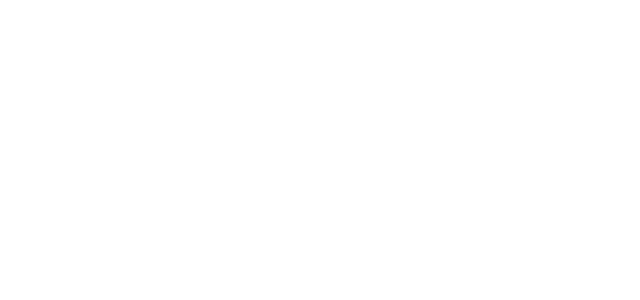
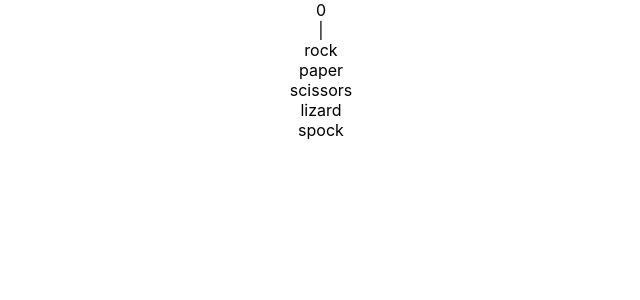
Before and after one commit to ThomasLawlor17/rock-paper-scissors-lizard-spock, a React (Create React App) app: page / in a window 1280 px wide. Shown: the top 300 px of the page, without its empty margins (319-959 px from the left). Built offline with nearby package versions, Linux system fonts and the light colour scheme; the HTML template or start-up script is replaced by a standard one.

Commit message:
game functions done

```diff
--- a/src/App.jsx
+++ b/src/App.jsx
@@ -1,9 +1,100 @@
+import { useState } from 'react';
 import './App.css';
 
+// Rules:
+// Scissors beats Paper
+// Paper beats Rock
+// Rock beats Lizard
+// Lizard beats Spock
+// Spock beats Scissors
+// Scissors beats Lizard
+// Paper beats Spock
+// Rock beats Scissors
+// Lizard beats Paper
+// Spock beats Rock
+
+// Rock beats: Lizard / Scissors | 1 - 3 / 4
+// Paper beats: Rock / Spock | 2 - 1 / 5
+// Scissors beats: Paper / Lizard | 3 - 2 / 4
+// Lizard beats: Spock / Paper | 4 - 2 / 5
+// Spock beats: Scissors / Rock | 5 - 1 / 3
+
+
+
+
+
 function App() {
+
+  const [playerScore, setPlayerScore] = useState(0)
+  const [computerScore, setComputerScore] = useState(0)
+  const [userMove, setUserMove] = useState()
+  const [computerMove, setComputerMove] = useState()
+  const [result, setResult] = useState(0)
+  // 1 = user win / 2 = computer win / 3 = draw
+
+
+  const moves = [
+    {move: 1, name: 'rock', beats: [3, 4]},
+    {move: 2, name: 'paper', beats: [1, 5]},
+    {move: 3, name: 'scissors', beats: [2, 4]},
+    {move: 4, name: 'lizard', beats: [2, 5]},
+    {move: 5, name: 'spock', beats: [1, 3]},
+  ]
+
+  const increment = () => setPlayerScore((prevCount) => prevCount + 1)
+  const decrement = () => setPlayerScore((prevCount) => prevCount - 1)
+
+  const checkWin = (opponentMove, beats) => {
+    if (beats.includes(opponentMove)) {
+      return true
+    }
+    else return false
+  }
+
+  const handleComputerMove = () => {
+    let num = Math.ceil(Math.random() * 5)
+    setComputerMove(moves[num - 1].name)
+    let computerBeats = moves[num - 1].beats
+    return {move: num, beats: computerBeats}
+  }
+
+  const handleUserMove = (move, name, beats) => {
+    setUserMove(name)
+    let computerMove = handleComputerMove()
+    if (move === computerMove.move) {
+      console.log(move, computerMove.move)
+      setResult(3)
+    }
+    else {
+      // Check user win
+      if (checkWin(computerMove.move, beats)) {
+        setResult(1)
+        increment()
+      }
+      if (checkWin(move, computerMove.beats)) {
+        setResult(2)
+        decrement()
+      }
+    }
+    console.log(result)
+  }
+
   return (
     <main className="App">
-
+      <div className="score">
+        {playerScore}
+      </div>
+      <div className="move">
+        {userMove ? userMove : null}{" | "}{computerMove ? computerMove : null}
+      </div>
+      <div className="result">
+        {result === 1 ? "User Win!" : result === 2 ? "Computer Win!" : result === 3 ? "Draw" : null}
+      </div>
+      <div className="moves">
+        {moves.map(({move, name, beats}) => (
+          <div key={move} id={move} onClick={() => handleUserMove(move, name, beats)}>{name}</div>
+        ))}
+      </div>
     </main>
   );
 }
```
